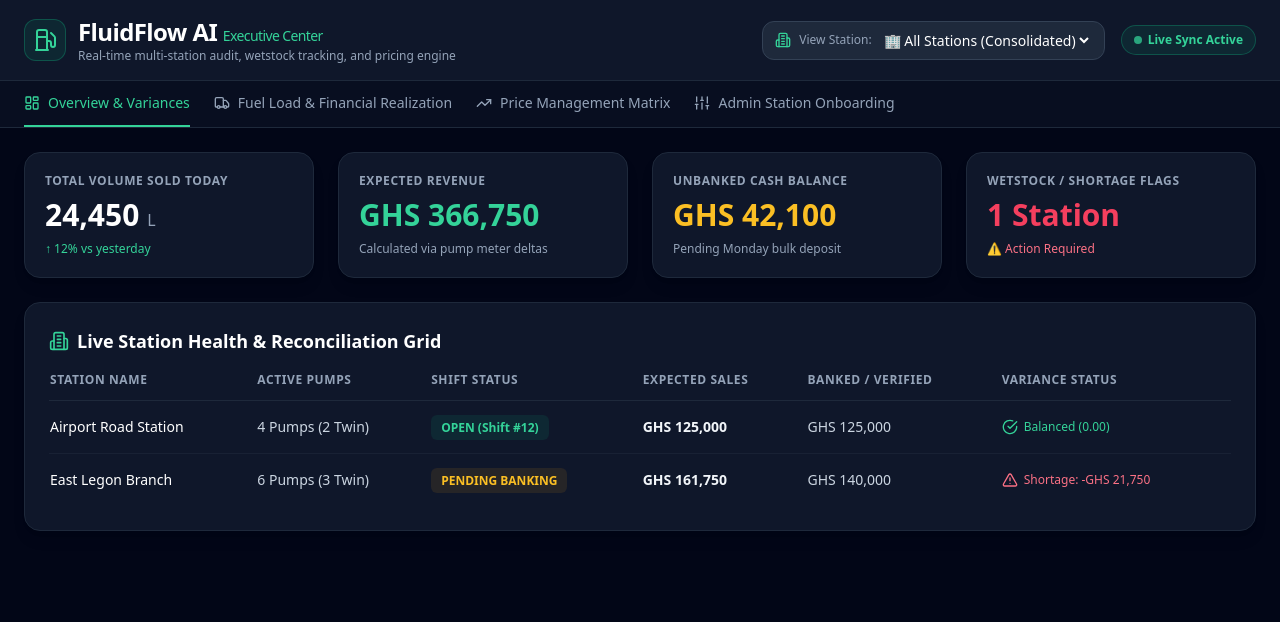
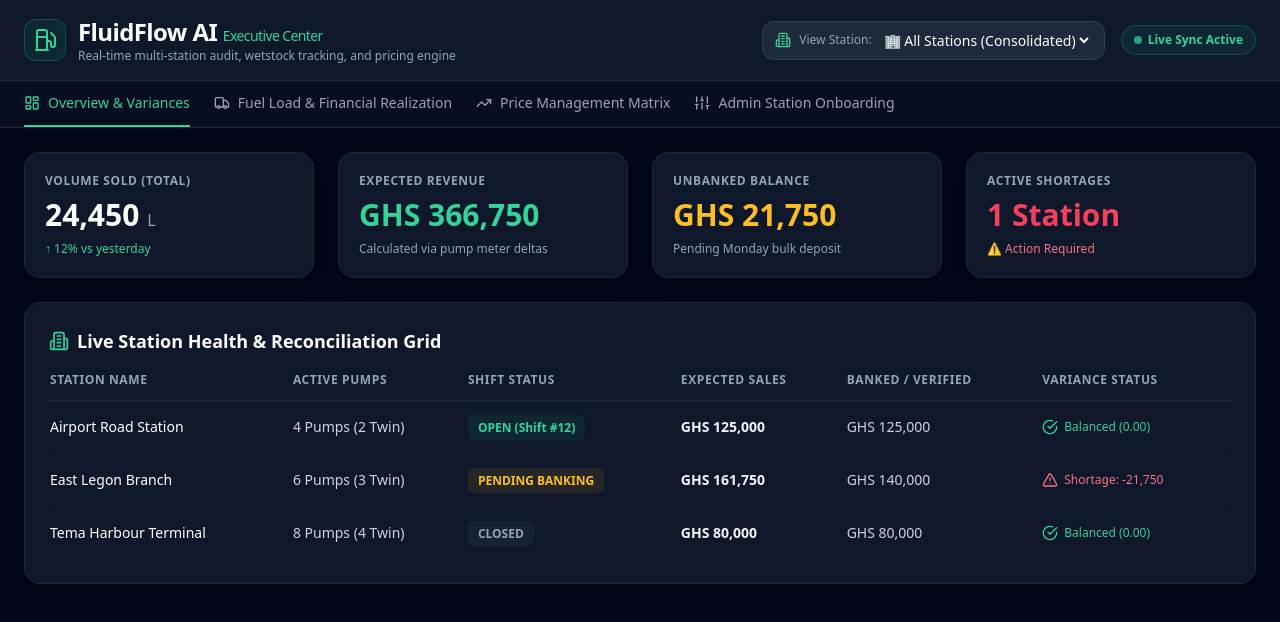
Before and after one commit to FLUIDFLOWAI01/fluidflow-dashboard, a Next.js app: page / in a window 1280 px wide. Shown: the top 622 px of the page. Built offline with nearby package versions, Linux system fonts and the light colour scheme.

Commit message:
Add dynamic station filtering and mock data

```diff
--- a/app/page.tsx
+++ b/app/page.tsx
@@ -1,7 +1,14 @@
 'use client';
 
-import React, { useState } from 'react';
-import { LayoutDashboard, Building2, Sliders, AlertTriangle, CheckCircle, TrendingUp, Truck, Database, Fuel } from 'lucide-react';
+import React, { useState, useMemo } from 'react';
+import { LayoutDashboard, Building2, Sliders, AlertTriangle, CheckCircle, TrendingUp, Truck, Database, Fuel, ArrowLeft } from 'lucide-react';
+
+// --- MOCK DATABASE (For interactive filtering) ---
+const mockStations = [
+  { id: 'station-1', name: 'Airport Road Station', pumps: '4 Pumps (2 Twin)', status: 'OPEN (Shift #12)', expected: 125000, banked: 125000, variance: 0, volume: 8200 },
+  { id: 'station-2', name: 'East Legon Branch', pumps: '6 Pumps (3 Twin)', status: 'PENDING BANKING', expected: 161750, banked: 140000, variance: -21750, volume: 10500 },
+  { id: 'station-3', name: 'Tema Harbour Terminal', pumps: '8 Pumps (4 Twin)', status: 'CLOSED', expected: 80000, banked: 80000, variance: 0, volume: 5750 },
+];
 
 export default function ExecutiveDashboard() {
   const [selectedStation, setSelectedStation] = useState('all');
@@ -15,6 +22,23 @@ export default function ExecutiveDashboard() {
   // Form states for Price Management
   const [targetFuel, setTargetFuel] = useState('Diesel');
   const [newPrice, setNewPrice] = useState('');
+
+  // --- DYNAMIC DATA FILTERING ---
+  const filteredStations = selectedStation === 'all'
+    ? mockStations
+    : mockStations.filter(s => s.id === selectedStation);
+
+  const totals = useMemo(() => {
+    return filteredStations.reduce((acc, station) => {
+      acc.volume += station.volume;
+      acc.expected += station.expected;
+      acc.banked += station.banked;
+      if (station.variance < 0) acc.shortages += 1;
+      return acc;
+    }, { volume: 0, expected: 0, banked: 0, shortages: 0 });
+  }, [filteredStations]);
+
+  const unbankedCash = totals.expected - totals.banked;
 
   return (
     <div className="min-h-screen bg-slate-950 text-slate-100 font-sans flex flex-col">
@@ -41,9 +65,9 @@ export default function ExecutiveDashboard() {
               className="bg-transparent text-white text-sm font-medium focus:outline-none cursor-pointer"
             >
               <option value="all" className="bg-slate-900">🏢 All Stations (Consolidated)</option>
-              <option value="station-1" className="bg-slate-900">📍 Airport Road Station</option>
-              <option value="station-2" className="bg-slate-900">📍 East Legon Branch</option>
-              <option value="station-3" className="bg-slate-900">📍 Tema Harbour Terminal</option>
+              {mockStations.map(s => (
+                <option key={s.id} value={s.id} className="bg-slate-900">📍 {s.name}</option>
+              ))}
             </select>
           </div>
 
@@ -88,36 +112,51 @@ export default function ExecutiveDashboard() {
         {/* TAB 1: OVERVIEW & VARIANCES */}
         {activeTab === 'overview' && (
           <div className="space-y-6">
+            {/* Dynamic KPI Summary Cards */}
             <div className="grid grid-cols-1 md:grid-cols-4 gap-6">
-              <div className="bg-slate-900 p-5 rounded-2xl border border-slate-800 shadow-lg">
-                <p className="text-slate-400 text-xs font-semibold uppercase tracking-wider">Total Volume Sold Today</p>
-                <p className="text-3xl font-extrabold text-white mt-2">24,450 <span className="text-base font-normal text-slate-400">L</span></p>
+              <div className="bg-slate-900 p-5 rounded-2xl border border-slate-800 shadow-lg transition-all">
+                <p className="text-slate-400 text-xs font-semibold uppercase tracking-wider">Volume Sold {selectedStation !== 'all' ? '(Branch)' : '(Total)'}</p>
+                <p className="text-3xl font-extrabold text-white mt-2">{totals.volume.toLocaleString()} <span className="text-base font-normal text-slate-400">L</span></p>
                 <div className="mt-2 text-xs text-emerald-400 flex items-center gap-1 font-medium">↑ 12% vs yesterday</div>
               </div>
 
-              <div className="bg-slate-900 p-5 rounded-2xl border border-slate-800 shadow-lg">
+              <div className="bg-slate-900 p-5 rounded-2xl border border-slate-800 shadow-lg transition-all">
                 <p className="text-slate-400 text-xs font-semibold uppercase tracking-wider">Expected Revenue</p>
-                <p className="text-3xl font-extrabold text-emerald-400 mt-2">GHS 366,750</p>
+                <p className="text-3xl font-extrabold text-emerald-400 mt-2">GHS {totals.expected.toLocaleString()}</p>
                 <div className="mt-2 text-xs text-slate-400">Calculated via pump meter deltas</div>
               </div>
 
-              <div className="bg-slate-900 p-5 rounded-2xl border border-slate-800 shadow-lg">
-                <p className="text-slate-400 text-xs font-semibold uppercase tracking-wider">Unbanked Cash Balance</p>
-                <p className="text-3xl font-extrabold text-amber-400 mt-2">GHS 42,100</p>
+              <div className="bg-slate-900 p-5 rounded-2xl border border-slate-800 shadow-lg transition-all">
+                <p className="text-slate-400 text-xs font-semibold uppercase tracking-wider">Unbanked Balance</p>
+                <p className="text-3xl font-extrabold text-amber-400 mt-2">GHS {unbankedCash.toLocaleString()}</p>
                 <div className="mt-2 text-xs text-slate-400">Pending Monday bulk deposit</div>
               </div>
 
-              <div className="bg-slate-900 p-5 rounded-2xl border border-slate-800 shadow-lg">
-                <p className="text-slate-400 text-xs font-semibold uppercase tracking-wider">Wetstock / Shortage Flags</p>
-                <p className="text-3xl font-extrabold text-rose-500 mt-2">1 Station</p>
-                <div className="mt-2 text-xs text-rose-400 font-medium">⚠️ Action Required</div>
+              <div className="bg-slate-900 p-5 rounded-2xl border border-slate-800 shadow-lg transition-all">
+                <p className="text-slate-400 text-xs font-semibold uppercase tracking-wider">Active Shortages</p>
+                <p className={`text-3xl font-extrabold mt-2 ${totals.shortages > 0 ? 'text-rose-500' : 'text-emerald-400'}`}>
+                  {totals.shortages} {totals.shortages === 1 ? 'Station' : 'Stations'}
+                </p>
+                <div className="mt-2 text-xs text-rose-400 font-medium">{totals.shortages > 0 ? '⚠️ Action Required' : 'All Clear'}</div>
               </div>
             </div>
 
-            <div className="bg-slate-900 rounded-2xl border border-slate-800 p-6 shadow-lg">
-              <h3 className="text-lg font-bold text-white mb-4 flex items-center gap-2">
-                <Building2 className="w-5 h-5 text-emerald-400" /> Live Station Health & Reconciliation Grid
-              </h3>
+            {/* Station Status Health Grid */}
+            <div className="bg-slate-900 rounded-2xl border border-slate-800 p-6 shadow-lg relative">
+              <div className="flex justify-between items-center mb-4">
+                <h3 className="text-lg font-bold text-white flex items-center gap-2">
+                  <Building2 className="w-5 h-5 text-emerald-400" />
+                  {selectedStation === 'all' ? 'Live Station Health & Reconciliation Grid' : 'Branch Deep Dive'}
+                </h3>
+                {selectedStation !== 'all' && (
+                  <button
+                    onClick={() => setSelectedStation('all')}
+                    className="flex items-center gap-1.5 text-xs bg-slate-800 hover:bg-slate-700 text-slate-300 px-3 py-1.5 rounded-lg transition-colors"
+                  >
+                    <ArrowLeft className="w-3 h-3" /> Back to All Stations
+                  </button>
+                )}
+              </div>
 
               <div className="overflow-x-auto">
                 <table className="w-full text-left border-collapse">
@@ -132,22 +171,35 @@ export default function ExecutiveDashboard() {
                     </tr>
                   </thead>
                   <tbody className="divide-y divide-slate-800/60 text-sm">
-                    <tr className="hover:bg-slate-800/40 transition-colors">
-                      <td className="py-4 font-medium text-white">Airport Road Station</td>
-                      <td className="py-4 text-slate-300">4 Pumps (2 Twin)</td>
-                      <td className="py-4"><span className="bg-emerald-500/10 text-emerald-400 px-2.5 py-1 rounded-md text-xs font-semibold">OPEN (Shift #12)</span></td>
-                      <td className="py-4 font-semibold">GHS 125,000</td>
-                      <td className="py-4 text-slate-300">GHS 125,000</td>
-                      <td className="py-4"><span className="flex items-center gap-1.5 text-emerald-400 font-medium text-xs"><CheckCircle className="w-4 h-4" /> Balanced (0.00)</span></td>
-                    </tr>
-                    <tr className="hover:bg-slate-800/40 transition-colors">
-                      <td className="py-4 font-medium text-white">East Legon Branch</td>
-                      <td className="py-4 text-slate-300">6 Pumps (3 Twin)</td>
-                      <td className="py-4"><span className="bg-amber-500/10 text-amber-400 px-2.5 py-1 rounded-md text-xs font-semibold">PENDING BANKING</span></td>
-                      <td className="py-4 font-semibold">GHS 161,750</td>
-                      <td className="py-4 text-slate-300">GHS 140,000</td>
-                      <td className="py-4"><span className="flex items-center gap-1.5 text-rose-400 font-medium text-xs"><AlertTriangle className="w-4 h-4" /> Shortage: -GHS 21,750</span></td>
-                    </tr>
+                    {filteredStations.map((station) => (
+                      <tr
+                        key={station.id}
+                        onClick={() => setSelectedStation(station.id)}
+                        className="hover:bg-slate-800/60 transition-colors cursor-pointer group"
+                        title="Click to inspect this branch"
+                      >
+                        <td className="py-4 font-medium text-white group-hover:text-emerald-400 transition-colors">{station.name}</td>
+                        <td className="py-4 text-slate-300">{station.pumps}</td>
+                        <td className="py-4">
+                          <span className={`px-2.5 py-1 rounded-md text-xs font-semibold ${station.status.includes('OPEN') ? 'bg-emerald-500/10 text-emerald-400' : station.status.includes('PENDING') ? 'bg-amber-500/10 text-amber-400' : 'bg-slate-500/10 text-slate-400'}`}>
+                            {station.status}
+                          </span>
+                        </td>
+                        <td className="py-4 font-semibold">GHS {station.expected.toLocaleString()}</td>
+                        <td className="py-4 text-slate-300">GHS {station.banked.toLocaleString()}</td>
+                        <td className="py-4">
+                          {station.variance < 0 ? (
+                            <span className="flex items-center gap-1.5 text-rose-400 font-medium text-xs">
+                              <AlertTriangle className="w-4 h-4" /> Shortage: {station.variance.toLocaleString()}
+                            </span>
+                          ) : (
+                            <span className="flex items-center gap-1.5 text-emerald-400 font-medium text-xs">
+                              <CheckCircle className="w-4 h-4" /> Balanced (0.00)
+                            </span>
+                          )}
+                        </td>
+                      </tr>
+                    ))}
                   </tbody>
                 </table>
               </div>
```
